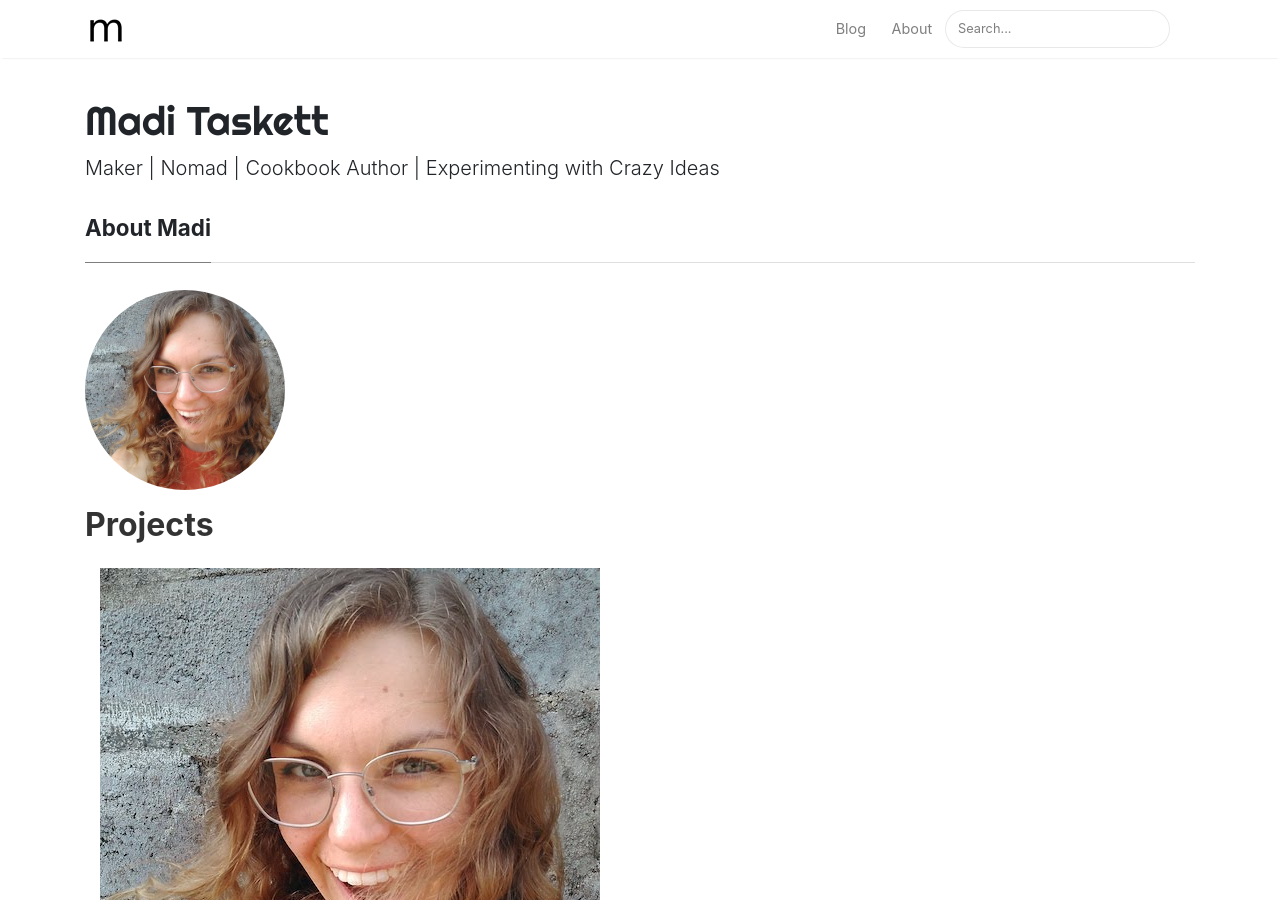
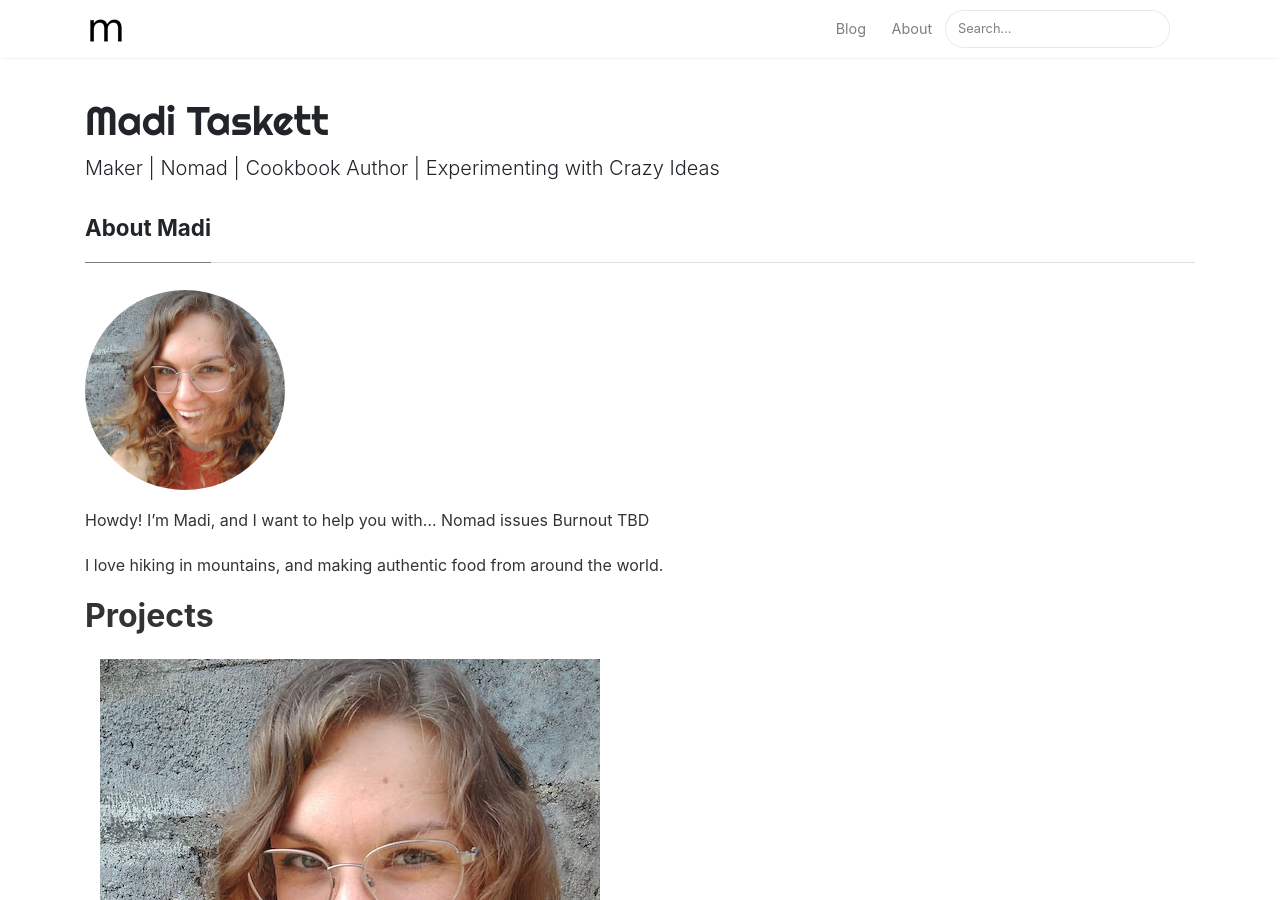
Before and after one commit to taskett/taskett, a Jekyll site: the page built from _pages/about.md, in a window 1280 px wide and 900 px high. Built offline with Jekyll 4.4.1, drawn with Linux system fonts in a browser that asks for light colours; nearby versions of some CDN libraries.

Commit message:
Update about.md

```diff
--- a/_pages/about.md
+++ b/_pages/about.md
@@ -6,6 +6,14 @@
 ---
 
 <img class ="about_img" src="assets/images/about/happy_madi.jpg" alt="Madi Taskett">
+
+
+Howdy! I’m Madi, and I want to help you with…
+Nomad issues
+Burnout
+TBD
+
+I love hiking in mountains, and making authentic food from around the world.
 
 ## Projects
 
```
